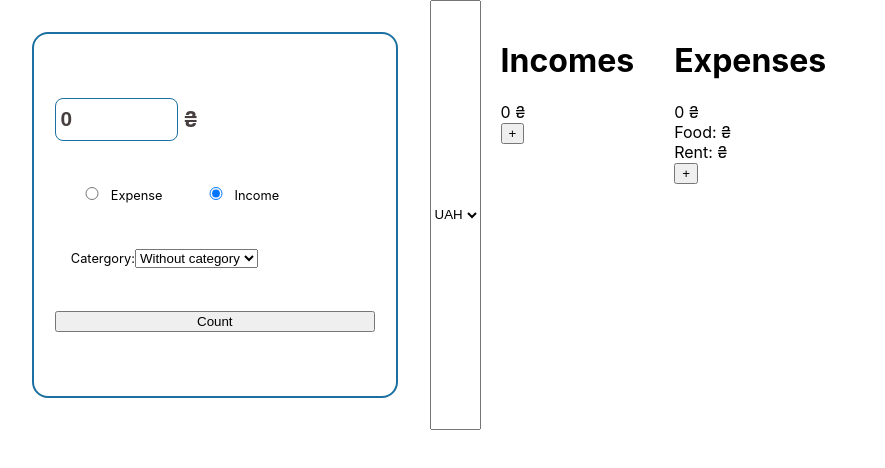
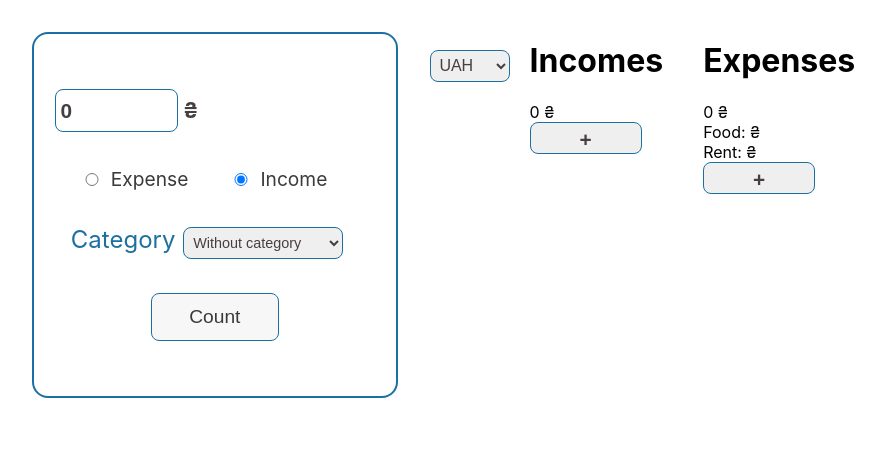
Before and after one commit to Fidelya1988/acounting, a React (Create React App) app: page / in a window 1280 px wide. Shown: the top 468 px of the page, without its empty margins (0-885 px from the left). Built offline with nearby package versions, Linux system fonts and the light colour scheme.

Commit message:
changed select currency style

```diff
--- a/src/CurrencySelect/CurrencySelect.js
+++ b/src/CurrencySelect/CurrencySelect.js
@@ -1,6 +1,6 @@
 import React from "react";
 import { getCurrencyExchange } from "../helpers/getCurrencyExchange";
-
+import styles from'./select.module.css'
 export default function CurrencySelect({ setCurrency }) {
   const currencyArray = getCurrencyExchange();
 
@@ -18,7 +18,7 @@ export default function CurrencySelect({ setCurrency }) {
   );
 
   return (
-    <select id="currency" name="currency" onChange={(e) => currencyChange(e)}>
+    <select id="currency" name="currency" onChange={(e) => currencyChange(e)} className={styles.currencySelect}>
       <option value="uah">UAH</option>
       <option value="usd">USD</option>
       <option value="eur">EUR</option>
--- /dev/null
+++ b/src/CurrencySelect/select.module.css
@@ -0,0 +1,10 @@
+.currencySelect {
+    width:5rem;
+    height: 2rem;
+    border: 1px solid rgb(27, 112, 161);
+    border-radius: 0.5rem;
+    padding: 0.3rem;
+    font-size: 1rem;
+   margin-top: 3.1rem;
+    color:rgb(71, 63, 63);
+}
--- a/src/Form/CountingForm.jsx
+++ b/src/Form/CountingForm.jsx
@@ -58,6 +58,7 @@ export default function CountingForm() {
     >
       <Form>
         <div>
+
           <Field
             type="number"
             id="introduce"
@@ -90,14 +91,14 @@ export default function CountingForm() {
         <div>
           {" "}
           <label>
-            Catergory:
-            <Field component="select" id="category" name="category">
+           <span>Category</span>
+            <Field component="select" id="category" name="category" className ={styles.categorySelect}>
               <option value="Without">Without category</option>
               {select}
             </Field>
           </label>
         </div>
-        <button type="submit">Count</button>
+        <button type="submit" className ={styles.submit}>Count</button>
       </Form>
     </Formik>
   );
--- a/src/Form/form.module.css
+++ b/src/Form/form.module.css
@@ -2,6 +2,7 @@ form {
   display: flex;
   flex-direction: column;
   justify-content: space-evenly;
+  color: rgb(58, 58, 58);
   height: 20rem;
   width: 20rem;
   padding: 1.3rem;
@@ -14,7 +15,7 @@ form {
    font-size: 0.8rem;
    margin: 1rem;
  }
-  .input {
+  .input, button, .categorySelect {
     width:7rem;
     height: 2rem;
     border: 1px solid rgb(27, 112, 161);
@@ -30,3 +31,35 @@ form {
     font-weight: 700;
     color:rgb(71, 63, 63);
   }
+
+  form button {
+   align-self: center;
+   width:8rem;
+    height: 3rem;
+
+    font-size: 1.2rem;
+    font-weight: 400;
+    background: rgb(247, 247, 247);
+    color: rgb(58, 58, 58);
+ }
+
+ button:hover {
+  background: rgb(27, 112, 161);
+  color: white;
+ }
+
+   label span {
+    margin-right: 0.5rem;
+    font-size: 1.5rem;
+    color: rgb(27, 112, 161);
+  }
+  .categorySelect {
+    font-size: 0.9rem;
+    width: 10rem;
+    font-weight: 400;
+  }
+
+  label {
+    font-size: 1.2rem;
+
+  }
```
